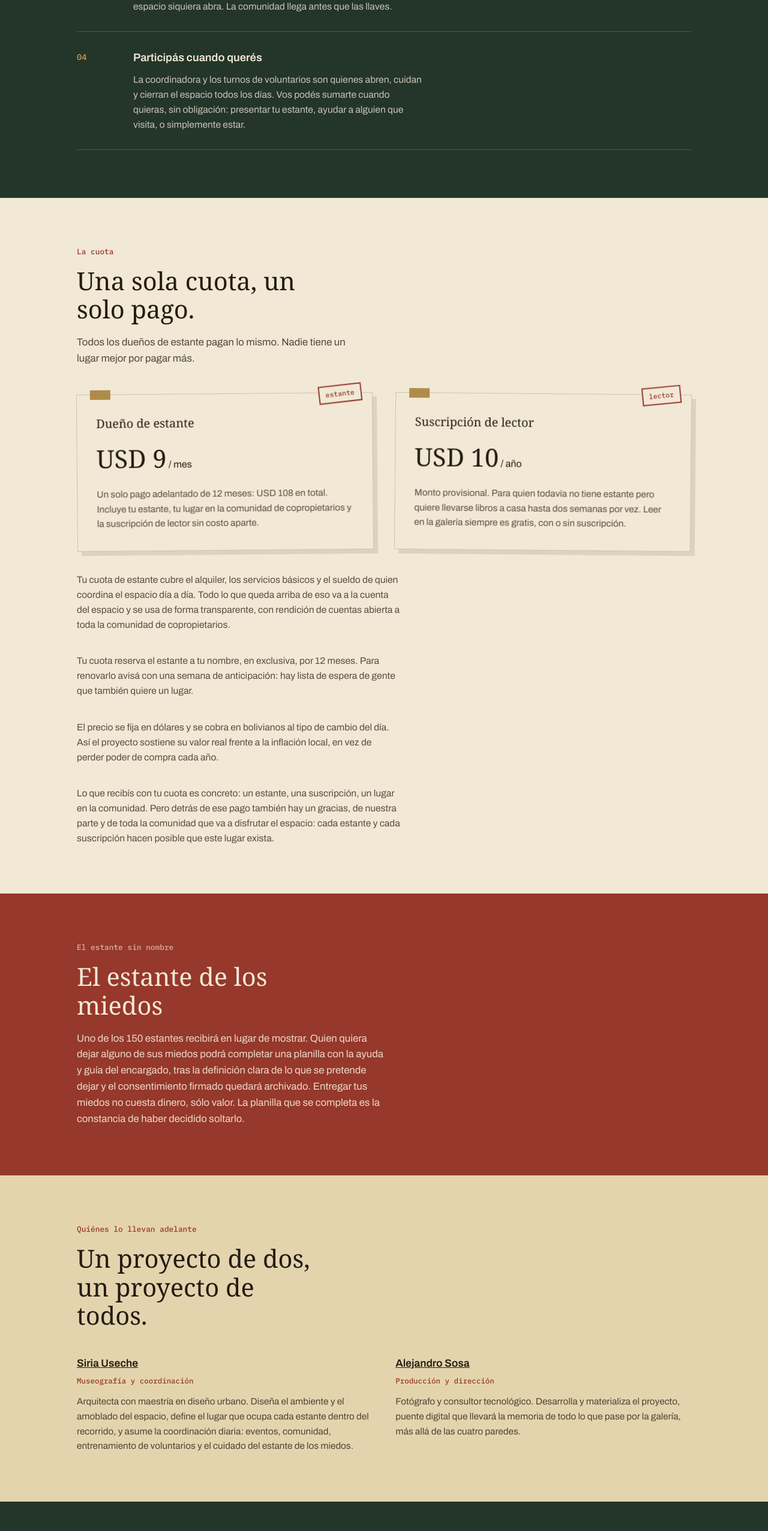
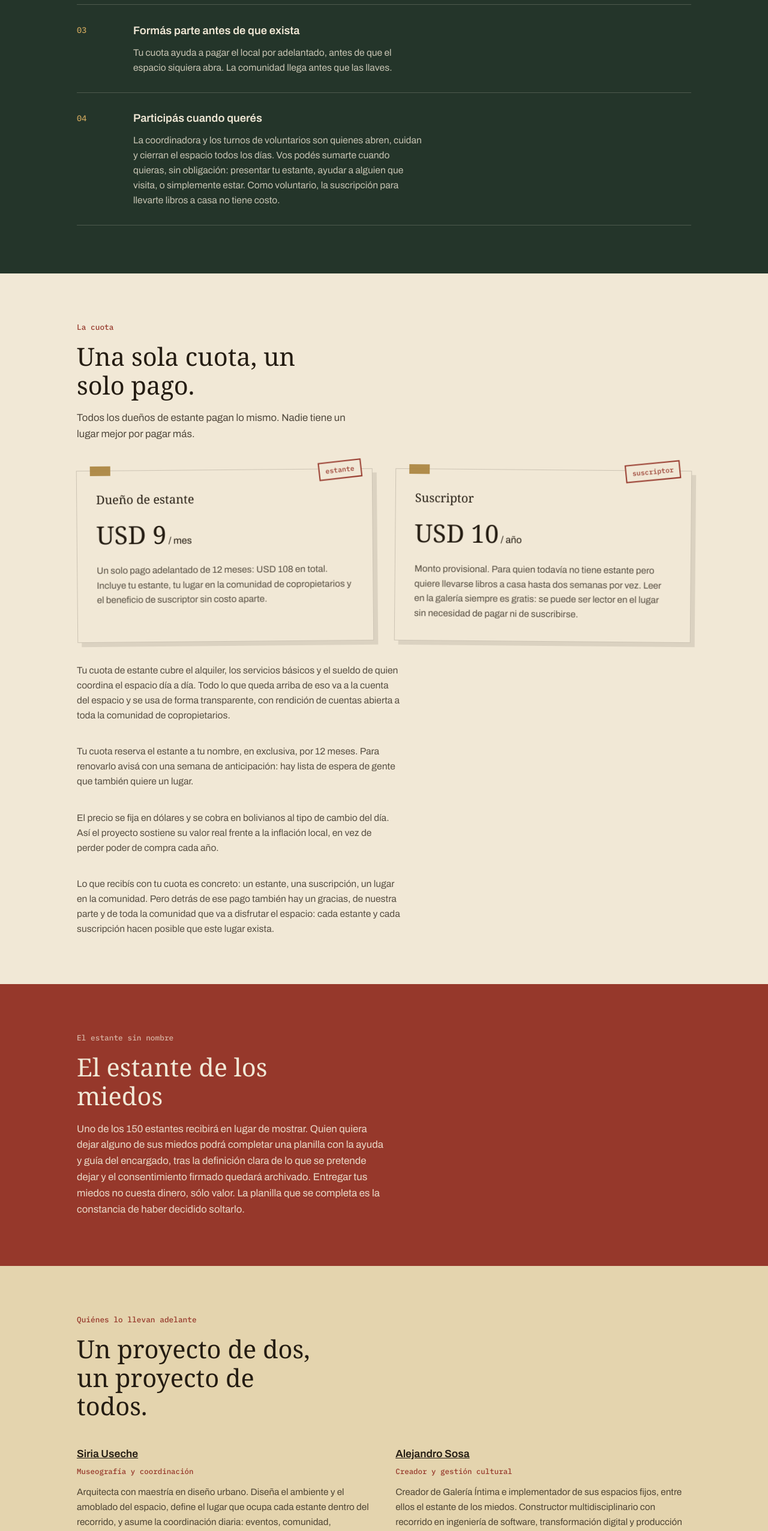
Before and after one commit to asosab/galeriaintima.org, a plain HTML site: page index.html in a window 1280 px wide. Shown: the part 4820-7373 px from the top of the page at 60% size. Drawn offline with Linux system fonts and the light colour scheme; a web font is replaced by a local one.

Commit message:
actualizado

```diff
--- a/index.html
+++ b/index.html
@@ -4,7 +4,7 @@
 <meta charset="UTF-8">
 <meta name="viewport" content="width=device-width, initial-scale=1.0">
 <title>Galería Íntima, una ventana al mundo interior</title>
-<meta name="description" content="Galería Íntima es un espacio en Santa Cruz de la Sierra donde 148 personas muestran su mundo en un estante propio. Sumate como dueño de estante o como lector.">
+<meta name="description" content="Galería Íntima es un espacio en Santa Cruz de la Sierra donde 148 personas muestran su mundo en un estante propio. Sumate como dueño de estante, voluntario o suscriptor.">
 
 <link rel="preconnect" href="https://fonts.googleapis.com">
 <link rel="preconnect" href="https://fonts.gstatic.com" crossorigin>
@@ -534,7 +534,7 @@
       <div class="cols-2">
         <div class="body-copy lede">
           <p>Tu estante mide 35 por 50 por 35 centímetros. Tiene que haber al menos un par de libros: son el corazón del estante, lo que hace que alguien se quede un rato pensando en la persona que eligió justo ese título. Junto a ellos va lo que quieras sumar: un objeto que te acompaña hace años, una nota escrita a mano, una foto que solo mostrás a quien de verdad se acerca a mirar. Lo cambiás cuando quieras, y siempre lleva tu nombre y apellido, a título personal: si quien lo tiene dirige una institución, el estante sigue siendo de esa persona. Cada estante tiene también su propia ficha, donde quien se sienta a leer puede anotar el suyo, una manera de decir que estuvo ahí y que ese libro también le llegó.</p>
-          <p>Pero antes que nada, Galería Íntima es una librería comunitaria autogestionada. Los libros que circulan no los eligió un algoritmo ni una sola curadora: los eligió cada dueño de estante, con su propio criterio, y esa suma de criterios personales termina armando una colección enorme y variada, de calidad, a la que toda la ciudad accede sin costo. Cualquiera puede entrar, sentarse, leer y hojear, sin suscripción. Quien quiere llevarse un libro a su casa saca una suscripción anual de lector, con un préstamo de hasta dos semanas por libro; los dueños de estante la tienen incluida.</p>
+          <p>Pero antes que nada, Galería Íntima es una librería comunitaria autogestionada. Los libros que circulan no los eligió un algoritmo ni una sola curadora: los eligió cada dueño de estante, con su propio criterio, y esa suma de criterios personales termina armando una colección enorme y variada, de calidad, a la que toda la ciudad accede sin costo. Cualquiera puede entrar, sentarse, leer y hojear, sin suscripción. Quien quiere llevarse un libro a su casa se hace suscriptor con una suscripción anual, con un préstamo de hasta dos semanas por libro; los dueños de estante la tienen incluida.</p>
           <p>Ahí está la otra ganancia, además de los libros: un lugar quieto en medio de una ciudad ruidosa, donde parar, respirar y encontrarse con buena lectura y buena compañía. Un oasis en el centro, sostenido por la propia comunidad que lo habita.</p>
           <p>Le decimos Galería porque la conexión con el arte va mucho más allá de los libros. El espacio también sirve para exponer pintura y fotografía de vecinos del barrio, dictar talleres de pintura y fotografía, armar ciclos informales de cine foro, y sostener performances permanentes como el Estante de los Miedos, con más proyectos en camino.</p>
         </div>
@@ -577,7 +577,7 @@
           <span class="step-num">01</span>
           <div>
             <h3>Obtenés tu estante</h3>
-            <p>Un módulo de 35 × 50 × 35 cm que pasa a ser tuyo. La arquitecta, Siria Useche, decide qué lugar te toca dentro del espacio: piensa la ubicación de cada estante en conjunto con los demás, con una mirada sobre el recorrido y el público. Ahí van tus libros, tus objetos, tus notas, y los cambiás cuando quieras.</p>
+            <p>Un módulo de 35 × 50 × 35 cm que pasa a ser tuyo. La arquitecta, Siria Useche, decide qué lugar te toca dentro del espacio: piensa la ubicación de cada estante en conjunto con los demás, con una mirada sobre el recorrido y el público. Ahí van tus libros, tus objetos, tus notas, y los cambiás cuando quieras. Podés tener más de un estante si cada uno tiene su propio sentido (uno de literatura fantástica, otro de libros de arquitectura, por ejemplo) y el compromiso de mantenerlos siempre con contenido, sin dejarlos vacíos.</p>
           </div>
         </div>
         <div class="step">
@@ -598,7 +598,7 @@
           <span class="step-num">04</span>
           <div>
             <h3>Participás cuando querés</h3>
-            <p>La coordinadora y los turnos de voluntarios son quienes abren, cuidan y cierran el espacio todos los días. Vos podés sumarte cuando quieras, sin obligación: presentar tu estante, ayudar a alguien que visita, o simplemente estar.</p>
+            <p>La coordinadora y los turnos de voluntarios son quienes abren, cuidan y cierran el espacio todos los días. Vos podés sumarte cuando quieras, sin obligación: presentar tu estante, ayudar a alguien que visita, o simplemente estar. Como voluntario, la suscripción para llevarte libros a casa no tiene costo.</p>
           </div>
         </div>
       </div>
@@ -616,13 +616,13 @@
           <span class="stamp-badge">estante</span>
           <h3>Dueño de estante</h3>
           <p class="price-amount">USD 9<span> / mes</span></p>
-          <p class="price-detail">Un solo pago adelantado de 12 meses: USD 108 en total. Incluye tu estante, tu lugar en la comunidad de copropietarios y la suscripción de lector sin costo aparte.</p>
+          <p class="price-detail">Un solo pago adelantado de 12 meses: USD 108 en total. Incluye tu estante, tu lugar en la comunidad de copropietarios y el beneficio de suscriptor sin costo aparte.</p>
         </div>
         <div class="card price-card tilt-r">
-          <span class="stamp-badge">lector</span>
-          <h3>Suscripción de lector</h3>
+          <span class="stamp-badge">suscriptor</span>
+          <h3>Suscriptor</h3>
           <p class="price-amount">USD 10<span> / año</span></p>
-          <p class="price-detail">Monto provisional. Para quien todavía no tiene estante pero quiere llevarse libros a casa hasta dos semanas por vez. Leer en la galería siempre es gratis, con o sin suscripción.</p>
+          <p class="price-detail">Monto provisional. Para quien todavía no tiene estante pero quiere llevarse libros a casa hasta dos semanas por vez. Leer en la galería siempre es gratis: se puede ser lector en el lugar sin necesidad de pagar ni de suscribirse.</p>
         </div>
       </div>
       <p class="price-note">Tu cuota de estante cubre el alquiler, los servicios básicos y el sueldo de quien coordina el espacio día a día. Todo lo que queda arriba de eso va a la cuenta del espacio y se usa de forma transparente, con rendición de cuentas abierta a toda la comunidad de copropietarios.</p>
@@ -654,8 +654,8 @@
         </div>
         <div class="team-card">
           <h3><a href="https://asosab.github.io/cv/">Alejandro Sosa</a></h3>
-          <span class="team-role">Producción y dirección</span>
-          <p>Fotógrafo y consultor tecnológico. Desarrolla y materializa el proyecto, puente digital que llevará la memoria de todo lo que pase por la galería, más allá de las cuatro paredes.</p>
+          <span class="team-role">Creador y gestión cultural</span>
+          <p>Creador de Galería Íntima e implementador de sus espacios fijos, entre ellos el estante de los miedos. Constructor multidisciplinario con recorrido en ingeniería de software, transformación digital y producción de medios, hoy vuelca ese oficio en la gestión cultural del proyecto: conecta aliados, acompaña a los primeros dueños de estante y sostiene el puente digital que lleva la memoria de la galería más allá de las cuatro paredes.</p>
         </div>
       </div>
     </div>
@@ -670,7 +670,7 @@
         <div class="form-side">
           <p>Si llegaste hasta acá sin que te hayamos escrito antes, este espacio es para vos. No hace falta llegar ya convencido de todo: elegí el nivel de compromiso que tenga sentido hoy, y sumate desde ahí.</p>
           <p>Tener un estante te da un lugar físico y simbólico en el centro de la ciudad, con tu nombre y tu mirada presentes, y te vuelve copropietario: entre los primeros en enterarse de cada actividad y con prioridad en charlas y talleres, en un espacio con aforo de 40 personas. Es un privilegio permanente, abierto siempre, sin exigencia de por medio.</p>
-          <p>Si todavía no es el momento de tener estante, podés empezar como lector, llevándote libros a casa, o simplemente pedir que te avisemos cuando el local abra. Cualquiera de las tres opciones suma: la comunidad se construye antes de que existan las llaves, y necesitamos que los 148 estantes tengan dueño antes de firmar el contrato del local.</p>
+          <p>Si todavía no es el momento de tener estante, podés donar tu tiempo como voluntario: atender a quienes visitan, dar mantenimiento al espacio y ayudar a que la galería funcione día a día. A cambio tenés la suscripción sin costo, con derecho a llevarte libros a casa igual que un dueño de estante. También podés sumarte como suscriptor, llevándote libros a casa, o simplemente decir que deseás estar informado cuando el local abra. Cualquiera de estas opciones suma: la comunidad se construye antes de que existan las llaves, y necesitamos que los 148 estantes tengan dueño antes de firmar el contrato del local.</p>
         </div>
         <form id="shelf-form">
           <div>
@@ -685,8 +685,9 @@
             <label>Cómo querés sumarte</label>
             <div class="plan-options">
               <label class="plan-option"><input type="radio" name="plan" value="Dueño de estante, USD 9/mes (pago único anual, USD 108)" checked> Dueño de estante · USD 108/año</label>
-              <label class="plan-option"><input type="radio" name="plan" value="Suscripción de lector, USD 10/año (provisional)"> Lector · USD 10/año</label>
-              <label class="plan-option"><input type="radio" name="plan" value="Solo quiero que me avisen cuando abra, sin costo"> Solo avisenme · sin costo</label>
+              <label class="plan-option"><input type="radio" name="plan" value="Voluntario, dono mi tiempo para atender visitantes y mantenimiento"> Voluntario · dono mi tiempo</label>
+              <label class="plan-option"><input type="radio" name="plan" value="Suscriptor, USD 10/año (provisional)"> Suscriptor · USD 10/año</label>
+              <label class="plan-option"><input type="radio" name="plan" value="Deseo estar informado, sin costo"> Deseo estar informado</label>
             </div>
           </div>
           <div>
```
Also changed, not shown: 1 other file.
